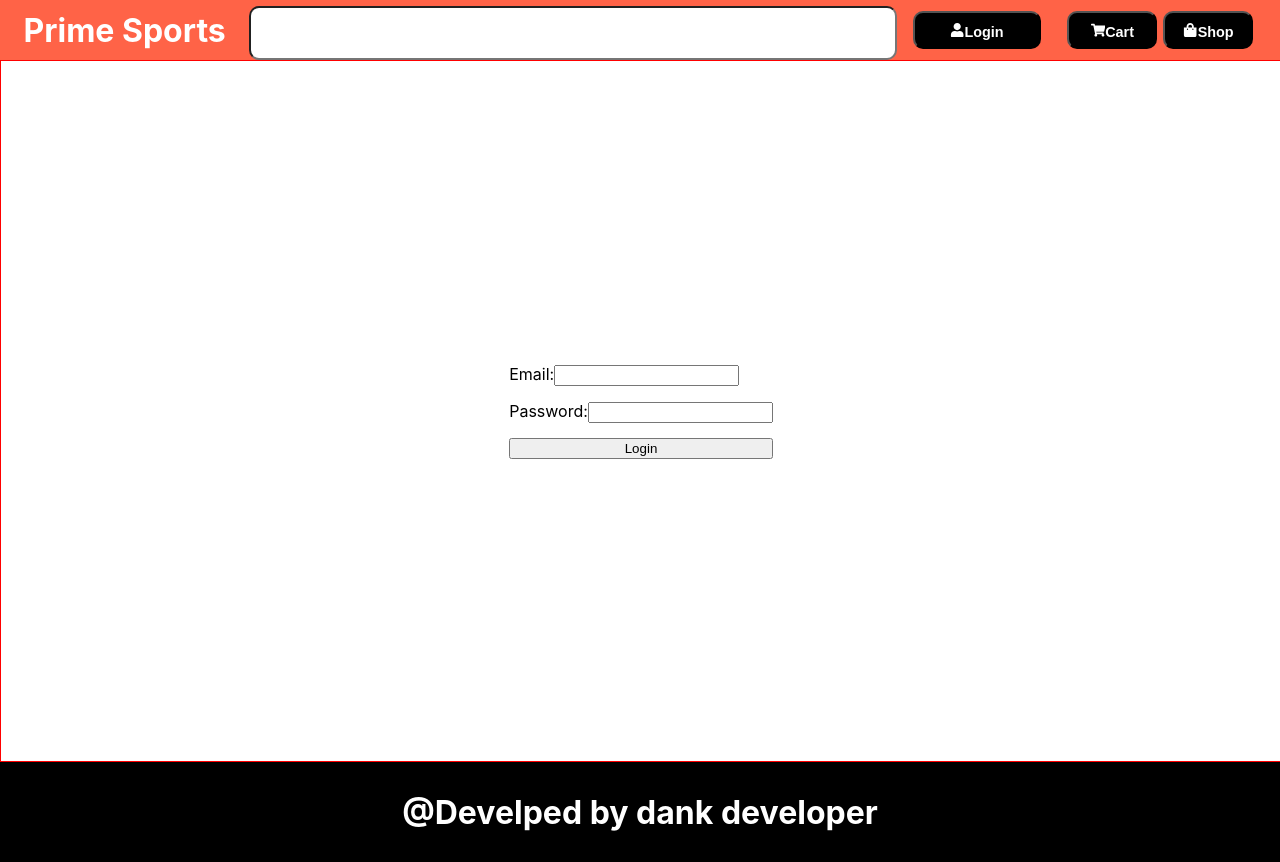
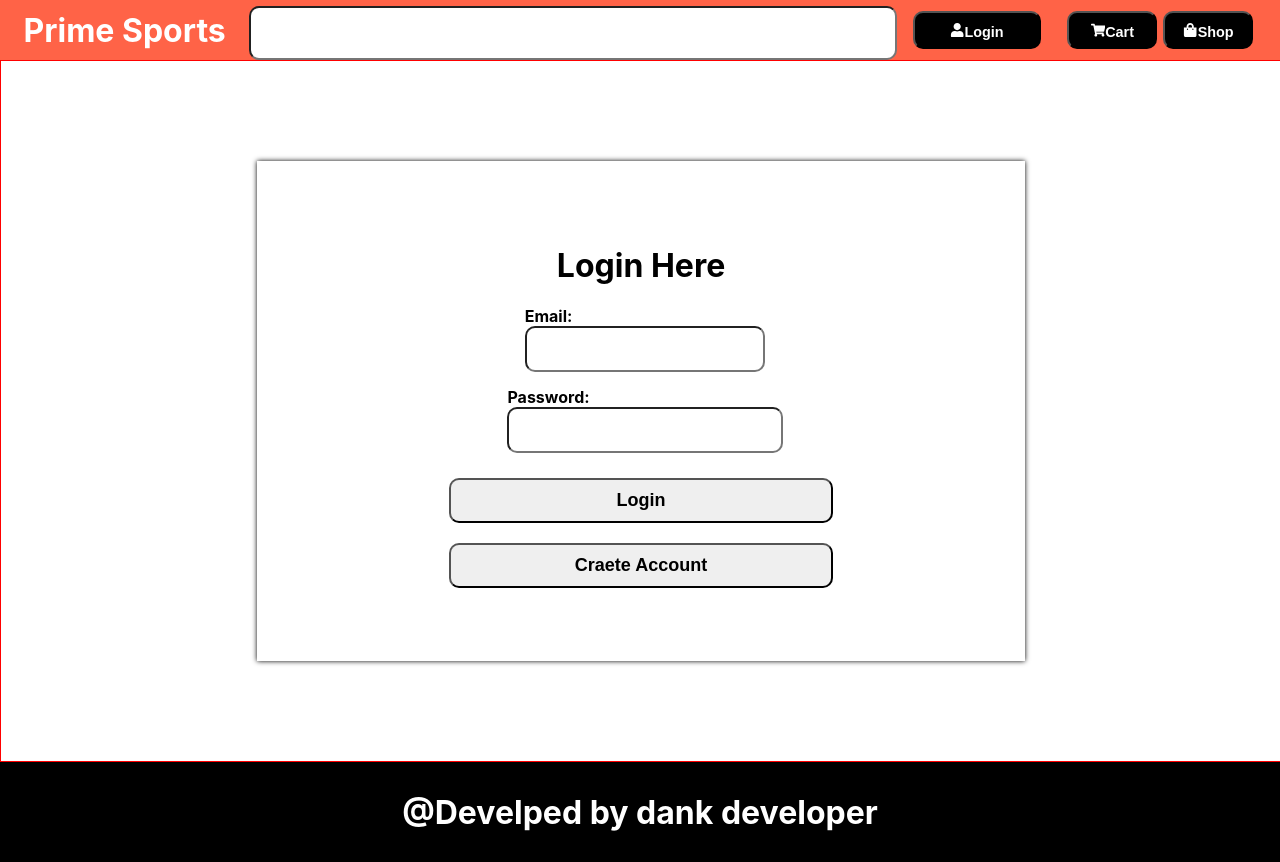
Before and after one commit to aniket2727/sport-web-application-MERN, a React (Create React App) app in the folder client/: page /primesport/login in a window 1280 px wide. Built offline with nearby package versions, Linux system fonts and the light colour scheme; the HTML template or start-up script is replaced by a standard one.

Commit message:
changes in login

```diff
--- a/client/src/componets/Logincomponets.js
+++ b/client/src/componets/Logincomponets.js
@@ -12,12 +12,15 @@ const LoginComponent = () => {
   const handleLogin = (e) => {
     e.preventDefault();
     dispatch(loginUser({ email, password }));
+    setEmail('')
+    setPassword('')
 
   };
 
   return (
     <div className='main-login-a'>
        <form onSubmit={handleLogin} className="login-form">
+         <h1>Login Here</h1>
         <div className="form-group">
           <label>Email:</label>
           <input
@@ -39,6 +42,7 @@ const LoginComponent = () => {
         </div>
 
         <button type="submit">Login</button>
+        <button type="submit">Craete Account</button>
       </form>
     </div>
   );
--- a/client/src/componets/login.css
+++ b/client/src/componets/login.css
@@ -14,16 +14,40 @@
 
 /* Add this to your styles (e.g., LoginComponent.css) */
 .login-form {
+    width: 60%;
+    height: 500px;
     display: flex;
+    align-items: center;
+    justify-content: center;
     flex-direction: column;
-    max-width: 300px; /* Set a max-width if you want to limit the width of the form */
-    margin: auto; /* Center the form horizontally */
+    margin: 10px;
+    box-shadow: 0px 0px 5px black;
+  }
+
+  .login-form button{
+    width: 50%;
+    border-radius: 10px;
+    padding: 10px;
+    margin: 10px;
+    cursor: pointer;
+    font-weight: bold;
+    font-size: large;
+
   }
 
   .form-group {
     margin-bottom: 15px;
   }
 
+  .form-group  input{
+    width: 100%;
+    cursor: pointer;
+    height: 40px;
+    border-radius: 10px;
+  }
+
   label {
+    width: 100%;
+    font-weight: bold;
     margin-bottom: 5px;
   }
```
